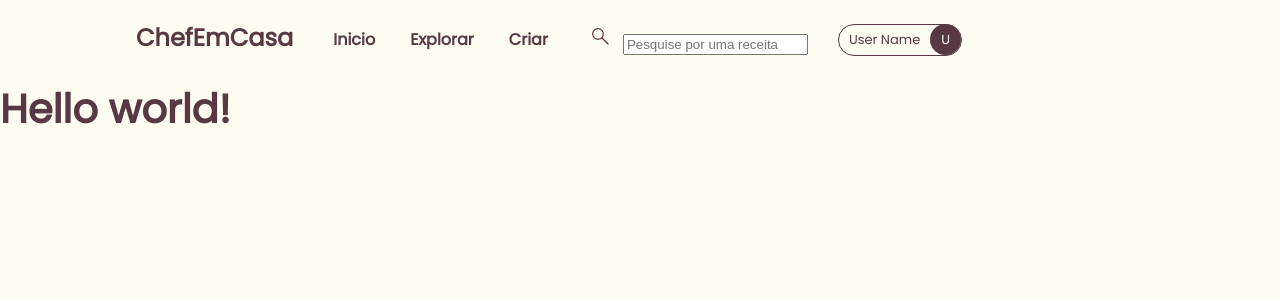
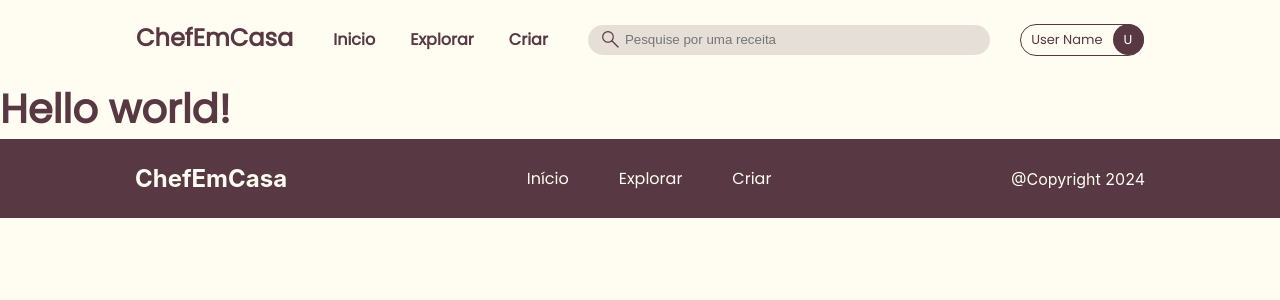
Before and after one commit to C-Fernandes/ChefEmCasa, a React (Create React App) app in the folder chef-em-casa-front/: page / in a window 1280 px wide. Shown: the top 300 px of the page. Built offline with nearby package versions, Linux system fonts and the light colour scheme.

Commit message:
Alterações nas página Home e do componentes Menu

```diff
--- a/chef-em-casa-front/src/components/Menu.jsx
+++ b/chef-em-casa-front/src/components/Menu.jsx
@@ -9,10 +9,10 @@ function Menu() {
             <h2>ChefEmCasa</h2>
             <div id="nav">
                 <a href="/">Inicio</a>
-                <a href="">Explorar</a>
+                <a href="/explorar">Explorar</a>
                 <a href="">Criar</a>
             </div>
-            <div className="search-input">
+            <div className="input">
                 <img src="./icons/searchIcon.png" alt="Icone de busca"/>
                 <input type="text" placeholder="Pesquise por uma receita"/>
             </div>
--- a/chef-em-casa-front/src/pages/Home.jsx
+++ b/chef-em-casa-front/src/pages/Home.jsx
@@ -1,10 +1,14 @@
 import React from "react";
 import Menu from "../components/Menu";
+import Footer from "../components/footer";
 
 function Home() {
-  return (
-      <div>
-<Menu/>
-      <h1>Hello world!</h1></div>);
+    return (
+        <div>
+            <Menu />
+            <h1>Hello world!</h1>
+            <Footer/>
+        </div>
+    );
 }
 export default Home;
```
